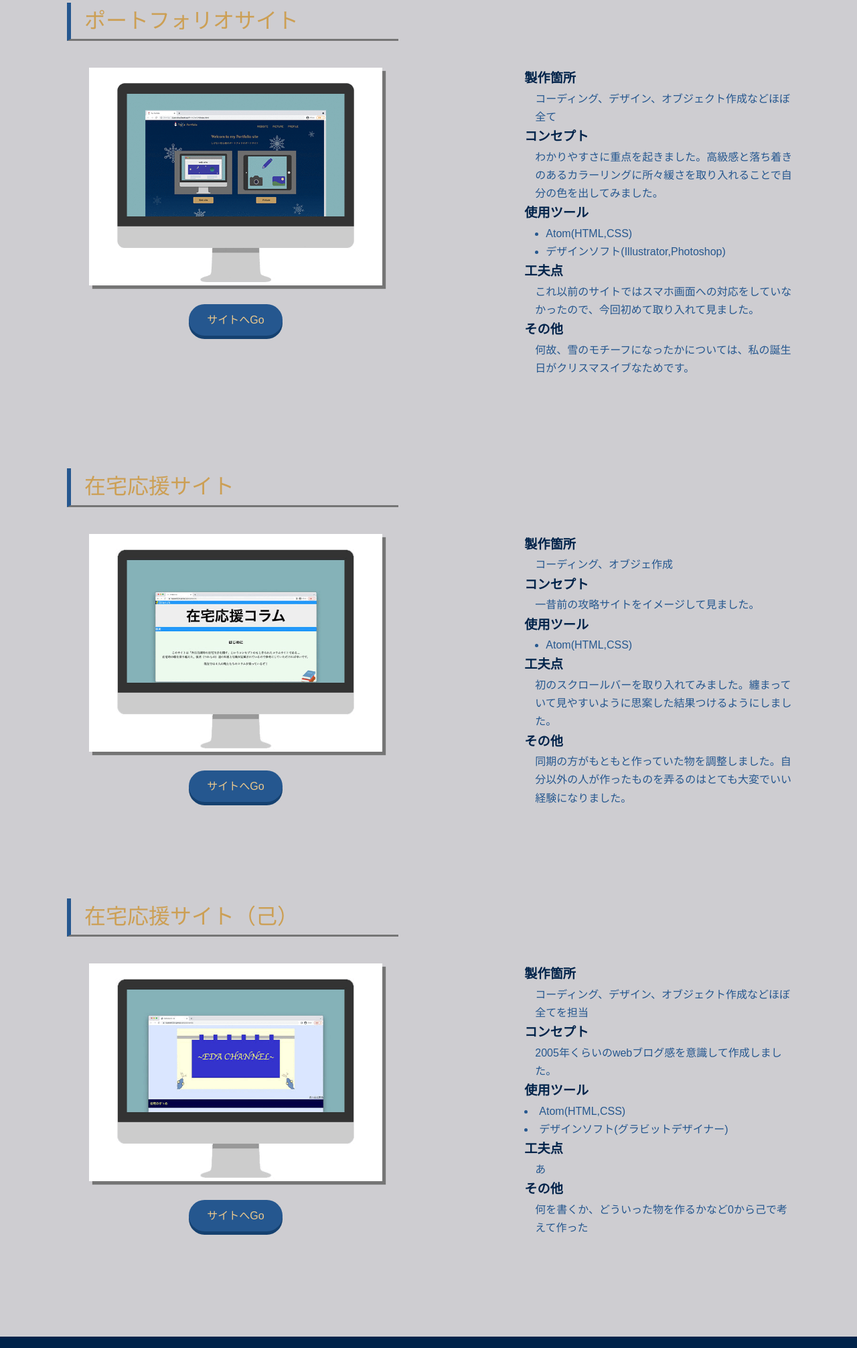
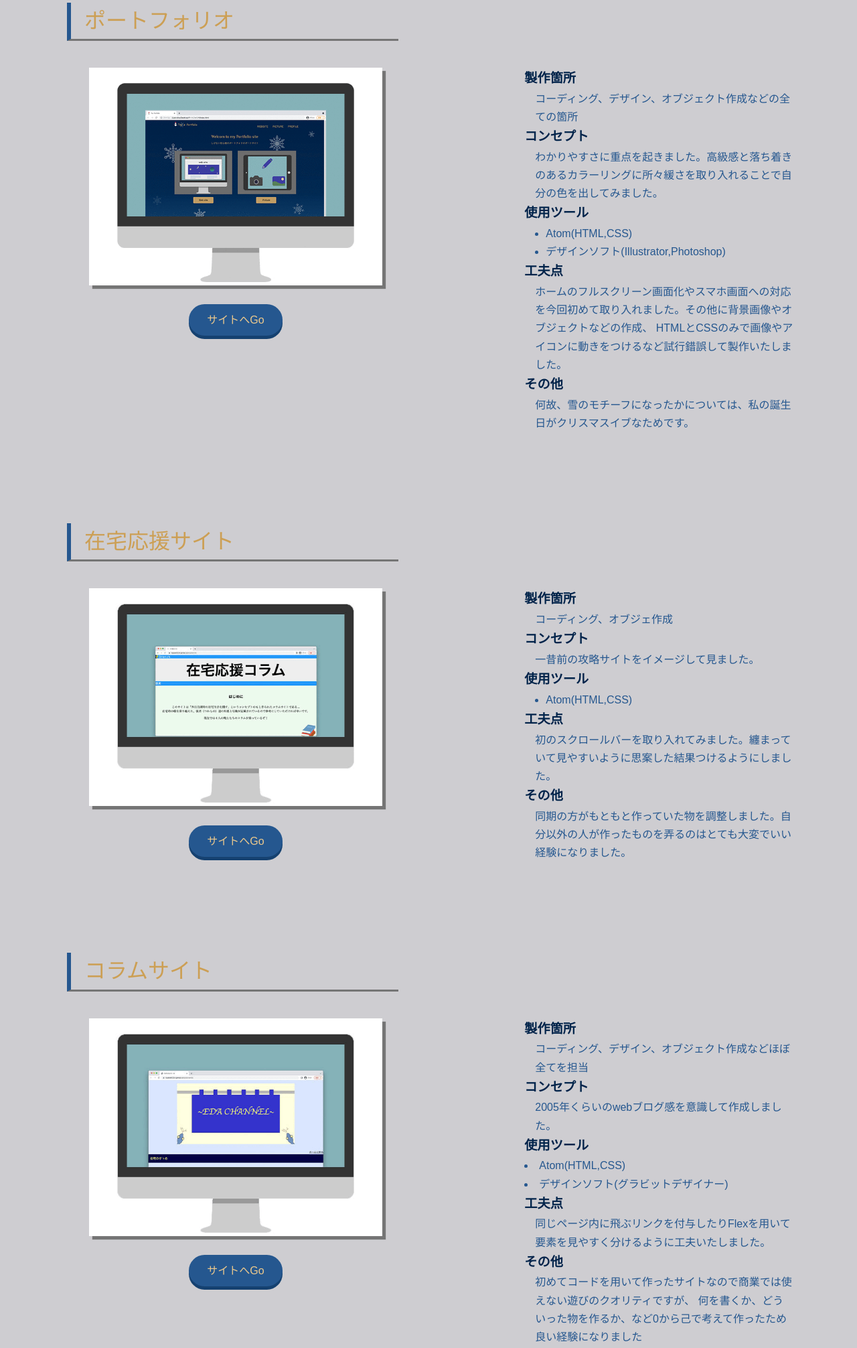
Before and after one commit to toyland1224/toylanlan0, a plain HTML site: page Website.html in a window 1280 px wide. Shown: the part 359-2371 px from the top of the page at 67% size. Drawn offline with Linux system fonts and the light colour scheme; some packages are replaced by stand-ins of ours.

Commit message:
Update Website.html

```diff
--- a/Website.html
+++ b/Website.html
@@ -38,7 +38,7 @@
 
       <main class="w-wrapper">
         <h3 class="w-title">
-          ポートフォリオサイト </h3>
+          ポートフォリオ </h3>
 
         <div class="w-flex">
 
@@ -50,7 +50,7 @@
 
          <div class="w-txt">
            <h4>製作箇所</h4>
-           <p>コーディング、デザイン、オブジェクト作成などほぼ全て</p>
+           <p>コーディング、デザイン、オブジェクト作成などの全ての箇所</p>
            <h4>コンセプト</h4>
            <p>わかりやすさに重点を起きました。高級感と落ち着きのあるカラーリングに所々緩さを取り入れることで自分の色を出してみました。</p>
            <h4>使用ツール</h4>
@@ -59,7 +59,8 @@
              <li>デザインソフト(Illustrator,Photoshop)</li>
            </ul>
            <h4>工夫点</h4>
-           <p>これ以前のサイトではスマホ画面への対応をしていなかったので、今回初めて取り入れて見ました。</p>
+           <p>ホームのフルスクリーン画面化やスマホ画面への対応を今回初めて取り入れました。その他に背景画像やオブジェクトなどの作成、
+             HTMLとCSSのみで画像やアイコンに動きをつけるなど試行錯誤して製作いたしました。</p>
            <h4>その他</h4>
            <p>何故、雪のモチーフになったかについては、私の誕生日がクリスマスイブなためです。</p>
          </div> <!-- -->
@@ -69,6 +70,7 @@
         <div class="w-flex">
           <div class="w-img">
             <img class="img1" src="images/01webzai.gif" alt="">
+            <!--img src="images/w-web1.jpg" alt=""-->
             <a class="w-btn" href="https://toyland1224.github.io/toylanlan01/" target="_blank"> <p>サイトへGo</p> </a>
           </div> <!--w-img-->
          <div class="w-txt">
@@ -88,7 +90,7 @@
          </div> <!-- w-txt -->
         </div>
 
-        <h3 class="w-title">在宅応援サイト（己）</h3>
+        <h3 class="w-title">コラムサイト</h3>
         <div class="w-flex">
           <div class="w-img">
              <img class="img1" src="images/02webzai.gif" alt="">
@@ -104,9 +106,10 @@
            <li>Atom(HTML,CSS)</li>
            <li>デザインソフト(グラビットデザイナー)</li>
            <h4>工夫点</h4>
-           <p>あ</p>
+           <p>同じページ内に飛ぶリンクを付与したりFlexを用いて要素を見やすく分けるように工夫いたしました。</p>
            <h4>その他</h4>
-           <p>何を書くか、どういった物を作るかなど0から己で考えて作った</p>
+           <p>初めてコードを用いて作ったサイトなので商業では使えない遊びのクオリティですが、
+             何を書くか、どういった物を作るか、など0から己で考えて作ったため良い経験になりました</p>
          </div> <!-- -->
         </div>
 
```
